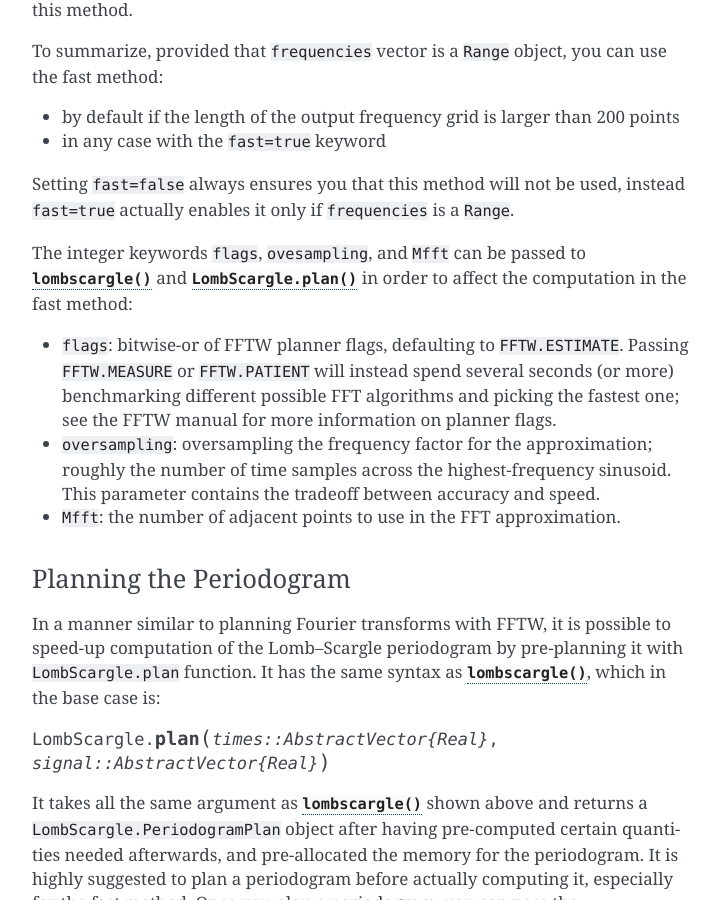
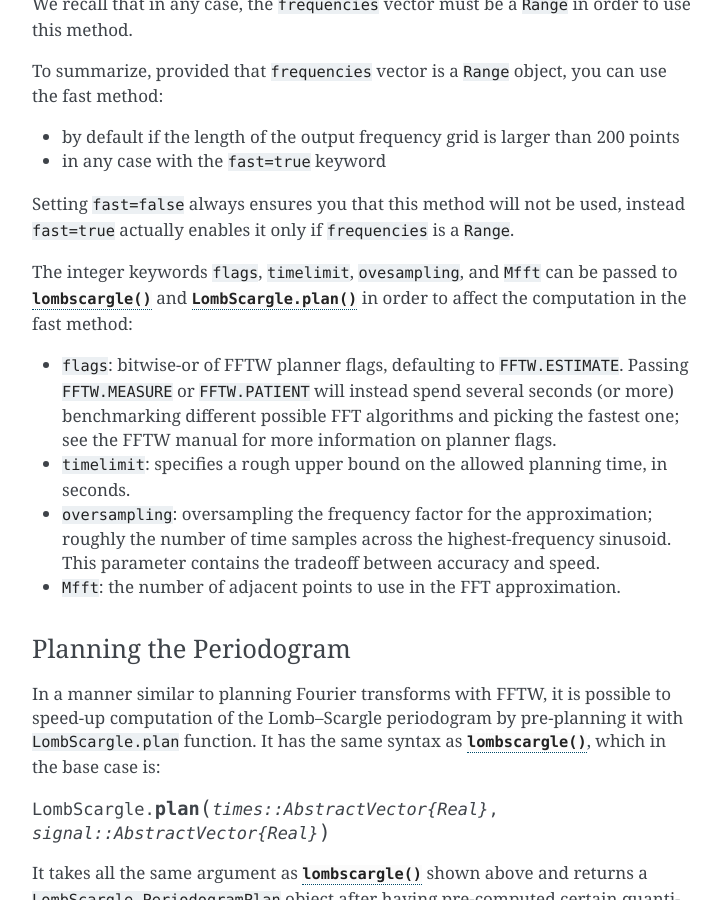
Before and after one commit to JuliaAstro/LombScargle.jl, a Sphinx documentation site: the page built from docs/index.rst, in a window 1280 px wide and 900 px high, scrolled down 6315 px. Shown: the whole window, without its empty margins (388-1109 px from the left). Built offline with Sphinx 7.4.7, drawn with Linux system fonts in a browser that asks for light colours; some of the changed text lies outside the part shown.

Commit message:
Add timelimit optional keyword to be passed to FFTW planner

```diff
--- a/docs/index.rst
+++ b/docs/index.rst
@@ -141,6 +141,7 @@ the complete syntax:
                 fit_mean::Bool=true,
                 fast::Bool=true,
 		flags::Integer=FFTW.ESTIMATE,
+		timelimit::Real=Inf,
                 oversampling::Integer=5,
                 Mfft::Integer=4,
                 samples_per_peak::Integer=5,
@@ -201,8 +202,8 @@ The frequency grid is determined by following prescriptions given at
 https://jakevdp.github.io/blog/2015/06/13/lomb-scargle-in-python/ and
 uses the same keywords names adopted in Astropy.
 
-The keywords ``fast``, ``flags``, ``oversampling``, and ``Mfft`` are described
-in the `Fast Algorithm`_ section below.
+The keywords ``fast``, ``flags``, ``timelimit``, ``oversampling``, and ``Mfft``
+are described in the `Fast Algorithm`_ section below.
 
 .. Tip::
 
@@ -302,14 +303,16 @@ Setting ``fast=false`` always ensures you that this method will not be used,
 instead ``fast=true`` actually enables it only if ``frequencies`` is a
 ``Range``.
 
-The integer keywords ``flags``, ``ovesampling``, and ``Mfft`` can be passed to
-:func:`lombscargle` and :func:`LombScargle.plan` in order to affect the
-computation in the fast method:
+The integer keywords ``flags``, ``timelimit``, ``ovesampling``, and ``Mfft`` can
+be passed to :func:`lombscargle` and :func:`LombScargle.plan` in order to affect
+the computation in the fast method:
 
 * ``flags``: bitwise-or of FFTW planner flags, defaulting to ``FFTW.ESTIMATE``.
   Passing ``FFTW.MEASURE`` or ``FFTW.PATIENT`` will instead spend several
   seconds (or more) benchmarking different possible FFT algorithms and picking
   the fastest one; see the FFTW manual for more information on planner flags.
+* ``timelimit``: specifies a rough upper bound on the allowed planning time, in
+  seconds.
 * ``oversampling``: oversampling the frequency factor for the approximation;
   roughly the number of time samples across the highest-frequency sinusoid.
   This parameter contains the tradeoff between accuracy and speed.
```
Also changed, not shown: NEWS.md (+2 -2 lines), 2 other files.
